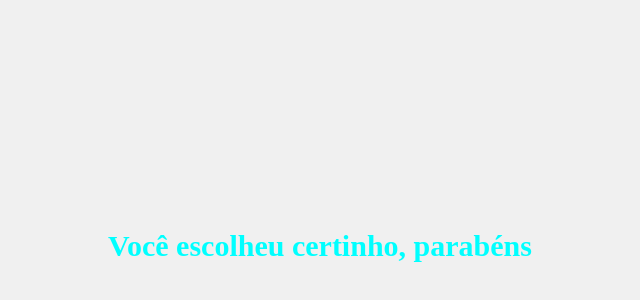
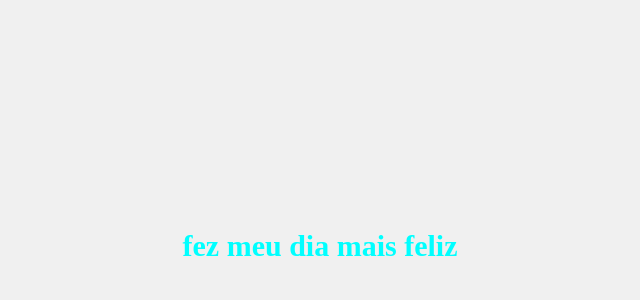
Before and after one commit to MikaelMenez/fiu-fiu, a plain HTML site: page page2.html in a window 1280 px wide. Shown: the part 154-454 px from the top of the page, without its empty margins (320-960 px from the left). Drawn offline with Linux system fonts and the light colour scheme.

Commit message:
Atualizar o page2.html

```diff
--- a/page2.html
+++ b/page2.html
@@ -7,6 +7,6 @@
     <title>escolha certa</title>
 </head>
 <body>
-    <h1 id="page2h1">Você escolheu certinho, parabéns</h1>
+    <h1 id="page2h1">fez meu dia mais feliz</h1>
 </body>
 </html>
```
